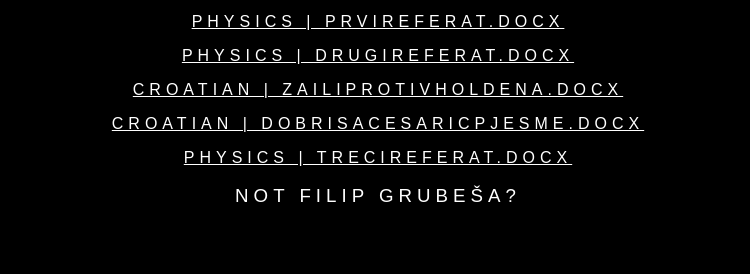
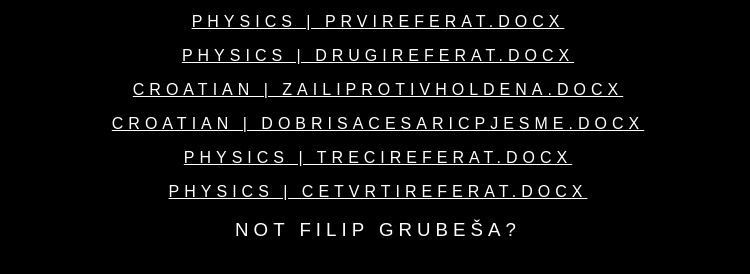
Before and after one commit to grubessa/grubessa.github.io, a plain HTML site: page m5j3jaes.html in a window 1280 px wide. Shown: the part 432-706 px from the top of the page, without its empty margins (262-1012 px from the left). Drawn offline with Linux system fonts and the light colour scheme.

Commit message:
Initial commit

```diff
--- a/m5j3jaes.html
+++ b/m5j3jaes.html
@@ -32,6 +32,7 @@
                     <p><a href="ZaIliProtivHoldena.docx" style="color: white" download>Croatian | ZaIliProtivHoldena.docx</a></p>
                     <p><a href="DobrisaCesaricPjesme.docx" style="color: white" download>Croatian | DobrisaCesaricPjesme.docx</a></p>
                     <p><a href="TreciReferat.docx" style="color: white" download>Physics | TreciReferat.docx</a></p>
+                    <p><a href="CetvrtiReferat.docx" style="color: white" download>Physics | CetvrtiReferat.docx</a></p>
                 </div>
             </div>
                 <h3 style="color: white"><a href="https://www.techtarget.com/searchsecurity/definition/password-cracker" target="_blank" , style="text-decoration:none" id="copyrightnotice">Not Filip Grube&scaron;a?</a></h3>
```
Also changed, not shown: 1 other file.
